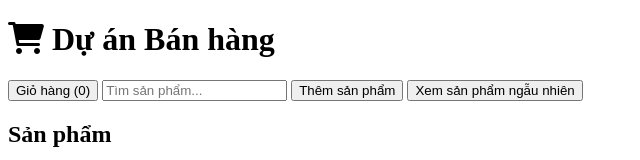
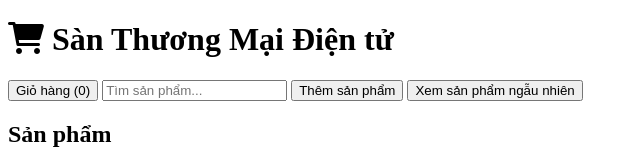
Before and after one commit to pabotido/TMDT.github.io, a plain HTML site: page index.html in a window 1280 px wide. Shown: the top 160 px of the page, without its empty margins (0-640 px from the left). Drawn offline with Linux system fonts and the light colour scheme.

```diff
--- a/index.html
+++ b/index.html
@@ -10,7 +10,7 @@
 </head>
 <body>
     <div class="header">
-        <h1><i class="fas fa-shopping-cart"></i> Dự án Bán hàng</h1>
+        <h1><i class="fas fa-shopping-cart"></i> Sàn Thương Mại Điện tử</h1>
         <button onclick="showCart()">Giỏ hàng (<span id="cart-count">0</span>)</button>
         <input type="text" id="search" placeholder="Tìm sản phẩm..." oninput="filterProducts()">
         <button onclick="showAddProductModal()">Thêm sản phẩm</button>
```
